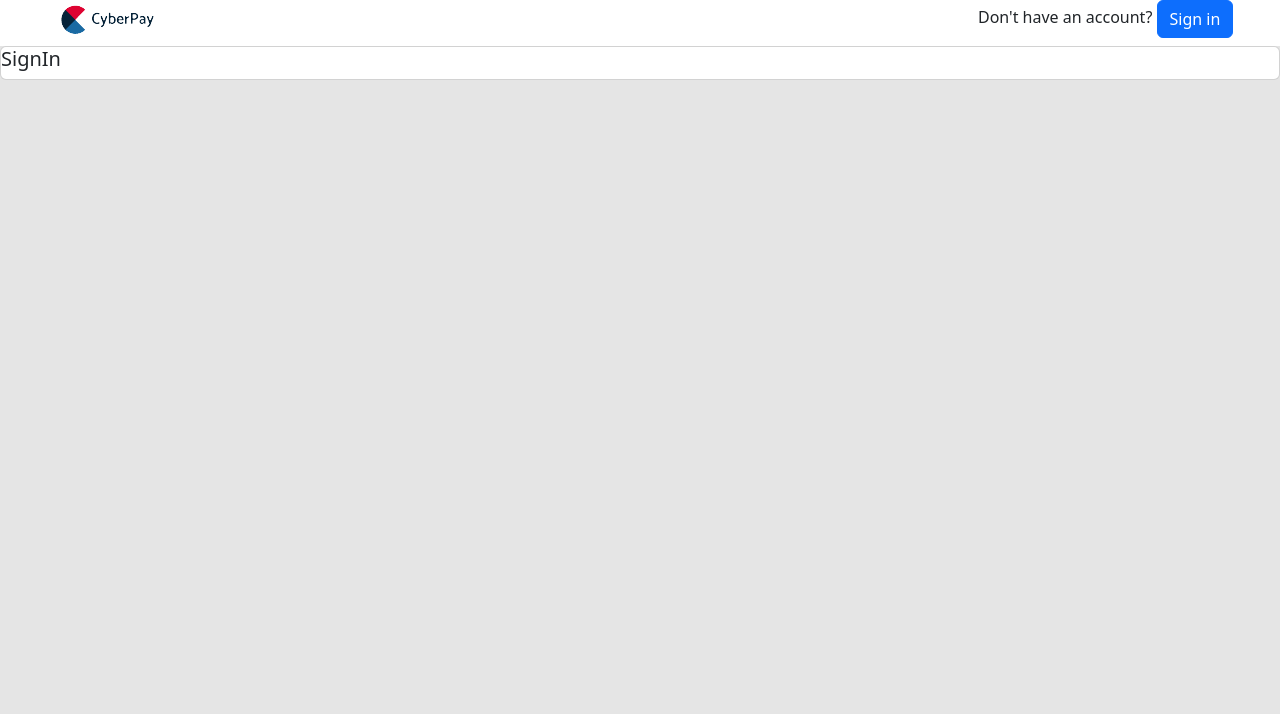
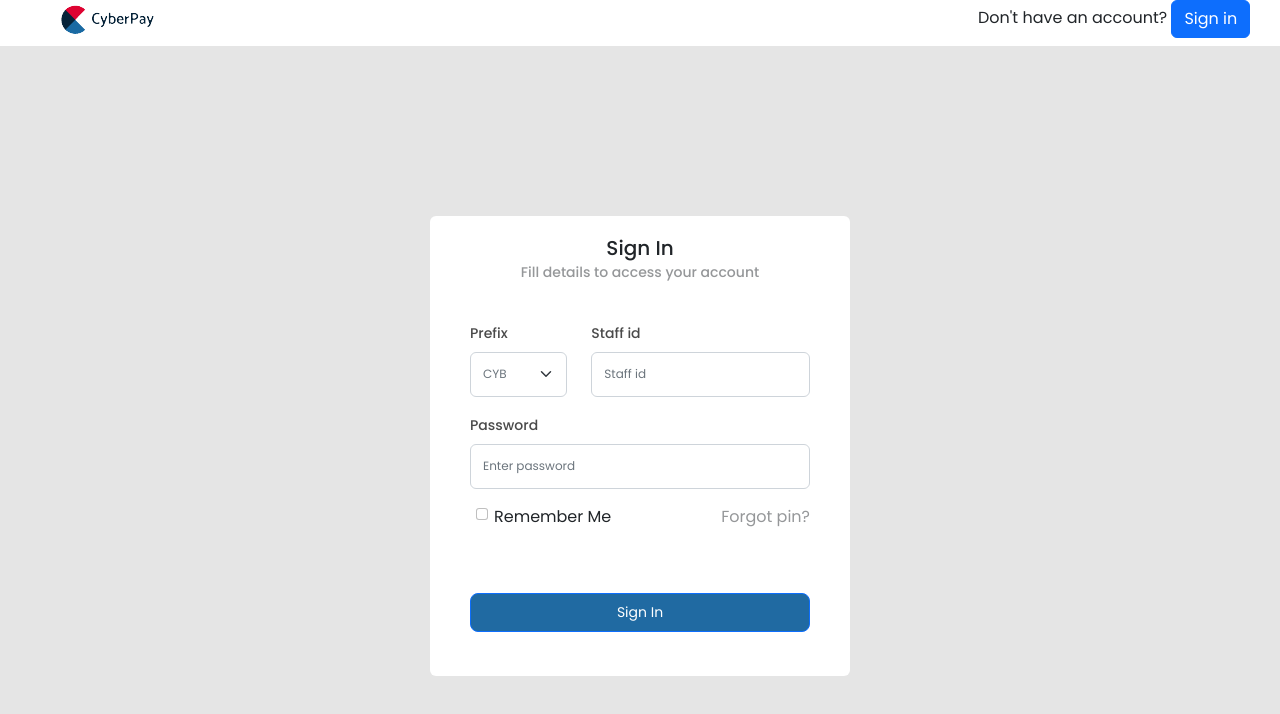
Before and after one commit to Igweego1/CyberPay_Meal_Manager, a React (Create React App) app: page / in a window 1280 px wide. Shown: the top 714 px of the page. Built offline with nearby package versions, Linux system fonts and the light colour scheme.

Commit message:
signin page

```diff
--- a/public/index.html
+++ b/public/index.html
@@ -15,6 +15,9 @@
       user's mobile device or desktop. See https://developers.google.com/web/fundamentals/web-app-manifest/
     -->
     <link rel="manifest" href="%PUBLIC_URL%/manifest.json" />
+    <link rel="preconnect" href="https://fonts.googleapis.com">
+    <link rel="preconnect" href="https://fonts.gstatic.com" crossorigin>
+    <link href="https://fonts.googleapis.com/css2?family=Poppins:wght@200;300;400;500;600;700;800&display=swap" rel="stylesheet">
     <!--
       Notice the use of %PUBLIC_URL% in the tags above.
       It will be replaced with the URL of the `public` folder during the build.
--- a/src/App.css
+++ b/src/App.css
@@ -6,3 +6,16 @@
   background-color: #e5e5e5 !important;
   height: 100vh !important;
 }
+
+.h-40 {
+  height: 40px;
+}
+
+.sidebar {
+  height: 100vh;
+  border-right: 1px solid #E8EAED;
+}
+
+.borderLight {
+  border-bottom: 1px solid #E8EAED;
+}
--- a/src/index.css
+++ b/src/index.css
@@ -1,15 +1,8 @@
 body {
   margin: 0;
-  font-family: -apple-system, BlinkMacSystemFont, "Segoe UI", "Roboto", "Oxygen",
-    "Ubuntu", "Cantarell", "Fira Sans", "Droid Sans", "Helvetica Neue",
-    sans-serif;
+  font-family: 'Poppins', sans-serif !important;
   -webkit-font-smoothing: antialiased;
   -moz-osx-font-smoothing: grayscale;
   overflow-x: hidden;
   overflow-y: hidden;
 }
-
-code {
-  font-family: source-code-pro, Menlo, Monaco, Consolas, "Courier New",
-    monospace;
-}
--- a/src/pages/SignIn.jsx
+++ b/src/pages/SignIn.jsx
@@ -1,14 +1,55 @@
-import { Fragment } from "react";
-import { Card } from "react-bootstrap";
+import React, { Fragment } from "react";
+import { Card, Container, Form, Row, Col, InputGroup, Button } from "react-bootstrap";
+import {AiTwotoneEye} from 'react-icons/ai';
+import '../styles/SignIn.css';
 
 const SignIn = () => {
   return (
-    <Fragment>
-      <Card>
+    <Container fluid className="h-100 d-flex align-items-center justify-content-center">
+      <Card className="cards px-4">
         {" "}
-        <Card.Title>SignIn</Card.Title>
+        <Card.Title className="text-center">Sign In</Card.Title>
+        <Card.Subtitle className="minorText text-center">Fill details to access your account</Card.Subtitle>
+        <Card.Body className="mt-4">
+          <Form>
+            <Row>
+              <Col xs={4}>
+                <Form.Group className="mb-3" controlId="formBasicEmail">
+                  <Form.Label>Prefix</Form.Label>
+                  <Form.Select className="text-muted">
+                    <option selected>CYB</option>
+                  </Form.Select>
+                </Form.Group>
+              </Col>
+              <Col xs={8}>
+                <Form.Group className="mb-3" controlId="formBasicEmail">
+                  <Form.Label>Staff id</Form.Label>
+                  <Form.Control type="text" placeholder="Staff id" />
+                </Form.Group>
+              </Col>
+            </Row>
+            <Form.Group className="mb-3" controlId="formBasicPassword">
+              <Form.Label>Password</Form.Label>
+              <Form.Control type="password" placeholder="Enter password" />
+              {/* <i><AiTwotoneEye/></i> */}
+            </Form.Group>
+            <Row className="justify-content-between">
+              <Col>
+                <Form.Group className="mb-3" controlId="formBasicCheckbox">
+                  <Form.Check type="checkbox" label="Remember Me" />
+                </Form.Group>
+              </Col>
+              <Col className="text-end">
+                <Card.Link href="/" className="text-decoration-none minorText">Forgot pin?</Card.Link>
+              </Col>
+            </Row>
+            <Button className="w-100 mt-5 h6 mainBtn text-center text-white" size="lg">
+              Sign In
+            </Button>
+          </Form>
+        </Card.Body>
       </Card>
-    </Fragment>
+    </Container>
   );
 };
 
--- a/src/pages/StaffDashboardOverview.jsx
+++ b/src/pages/StaffDashboardOverview.jsx
@@ -1,5 +1,30 @@
+import React, { Fragment } from "react";
+import { Container, Row, Col, Navbar, Nav } from "react-bootstrap";
+import cyberPayLogo from '../cyberpaylogo.svg';
+import '../App.css';
+
 const StaffDashboardOverview = () => {
-  return <h2>Staff Dashboard Overview</h2>;
+  return (
+    <Fragment>
+      <Container fluid>
+          <Row>
+            <Col className="sidebar d-flex flex-column p-0" sm={12} md={2}>
+              <Navbar className="borderLight w-100 ps-3" bg="white">
+                <Navbar.Brand>
+                  <img src={cyberPayLogo}/>
+                </Navbar.Brand>
+              </Navbar>
+            </Col>
+            <Col sm={12} md={10} className="p-0">
+              <Navbar bg="white borderLight ps-3">
+                <Navbar.Text>Meal orders breakdown</Navbar.Text>
+              </Navbar>
+            </Col>
+          </Row>
+        </Container>
+    </Fragment>
+
+  );
 };
 
 export default StaffDashboardOverview;
--- /dev/null
+++ b/src/styles/SignIn.css
@@ -0,0 +1,44 @@
+input::placeholder {
+    color: #9F9F9F;
+    font-size: 12px;
+  }
+
+  input, select {
+    font-size: 12px !important;
+    height: 45px;
+    outline: none;
+    box-shadow: none !important;
+  }
+
+  input:focus, select:focus {
+    border: 1px solid #206AA2 !important;
+  }
+
+  .cards .h6, .form-label {
+    font-size: 14px;
+  }
+
+  .form-label {
+    color: #4A4A4A;
+    font-weight: 500;
+  }
+
+  .cards {
+    border: none !important;
+    width: 420px;
+    padding: 20px;
+  }
+
+  .minorText {
+    color: #959799;
+    font-size: 16px;
+  }
+
+  .input-group-text {
+    border: none !important;
+    background-color: #ffffff !important;
+  }
+
+  .mainBtn {
+    background-color: #206AA2 !important;
+  }
```
Also changed, not shown: src/cyberpaylogo.svg (added).
